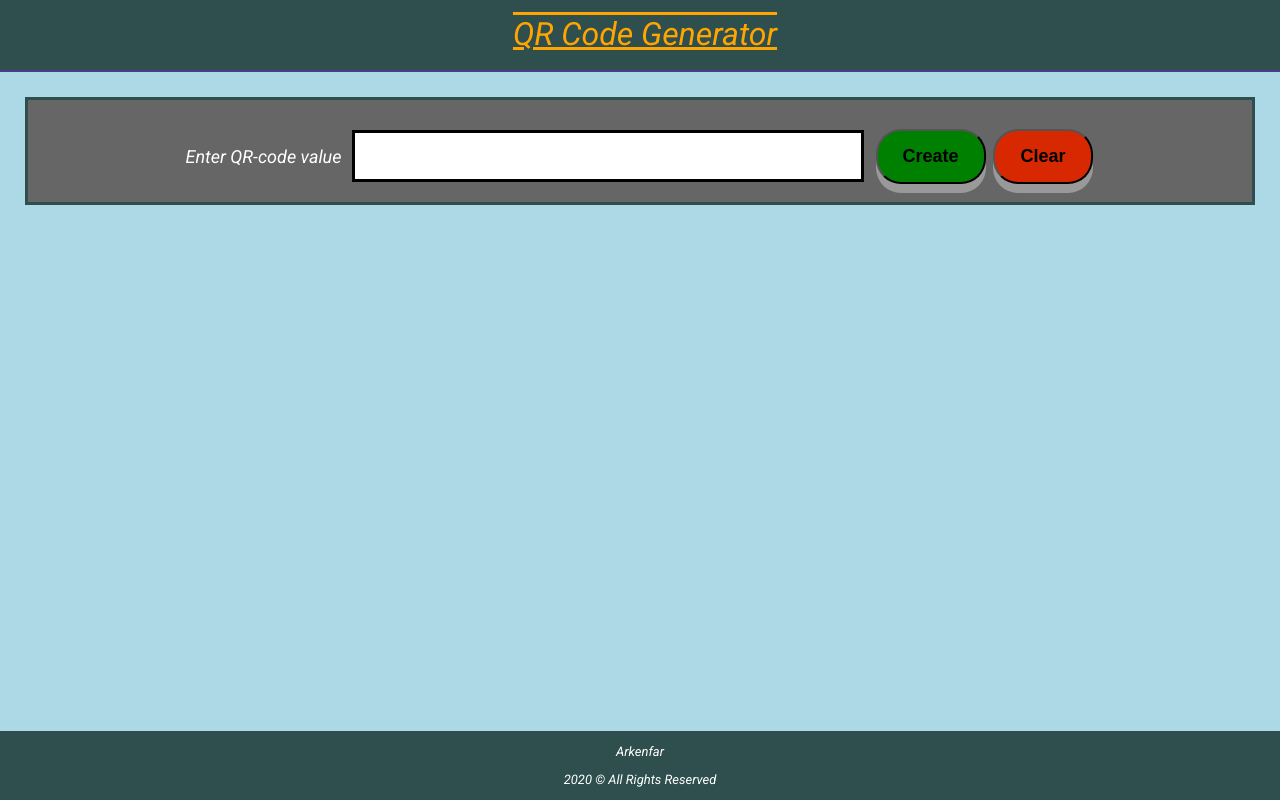
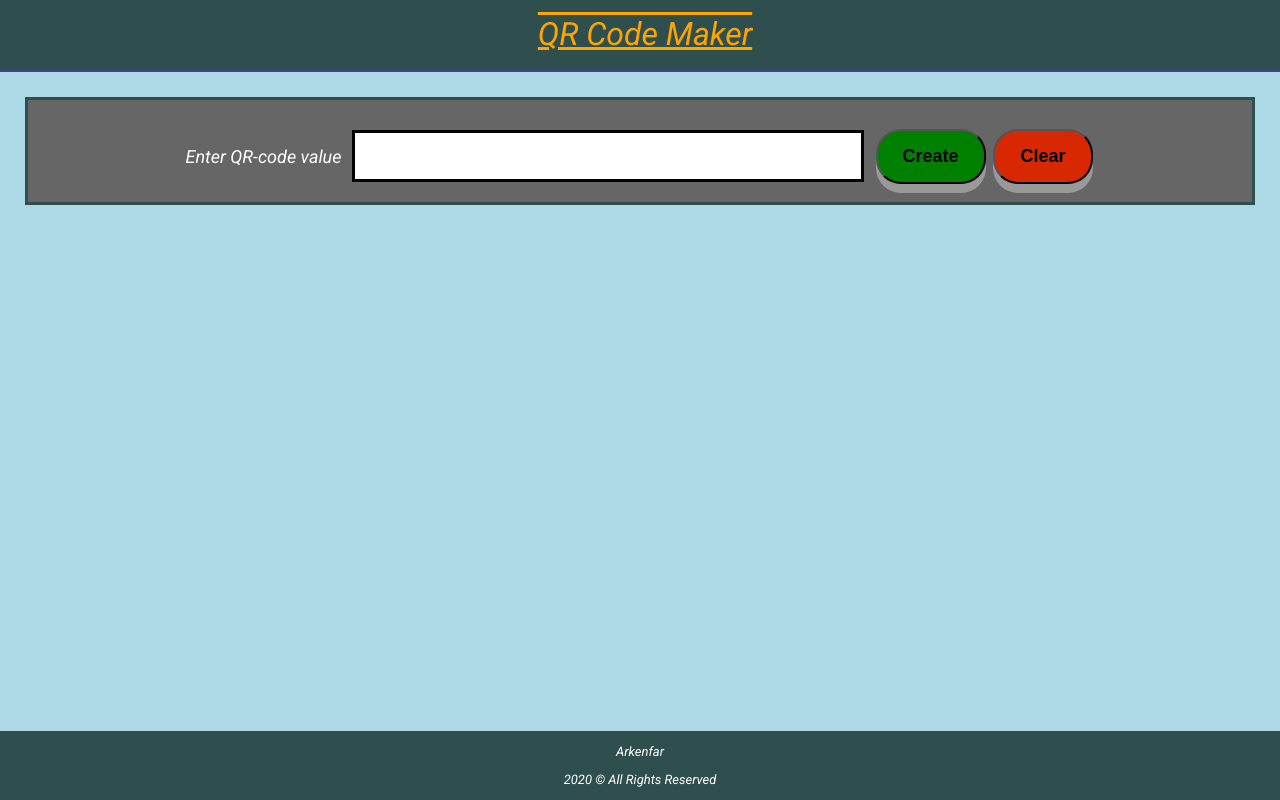
Before and after one commit to arkenfar/qr-code-generator, a website: page client/index.html in a window 1280 px wide. Drawn offline with nearby package versions, Linux system fonts and the light colour scheme; files that its build step writes are made by us from their sources; files whose address does not match are found by name.

Commit message:
changed the app title

```diff
--- a/client/index.html
+++ b/client/index.html
@@ -16,7 +16,7 @@
   <body>
     <header>
       <div class="navbar">
-        <a id="app-title" href="">QR Code Generator</a>
+        <a id="app-title" href="">QR Code Maker</a>
       </div>
     </header>
     <main>
```
